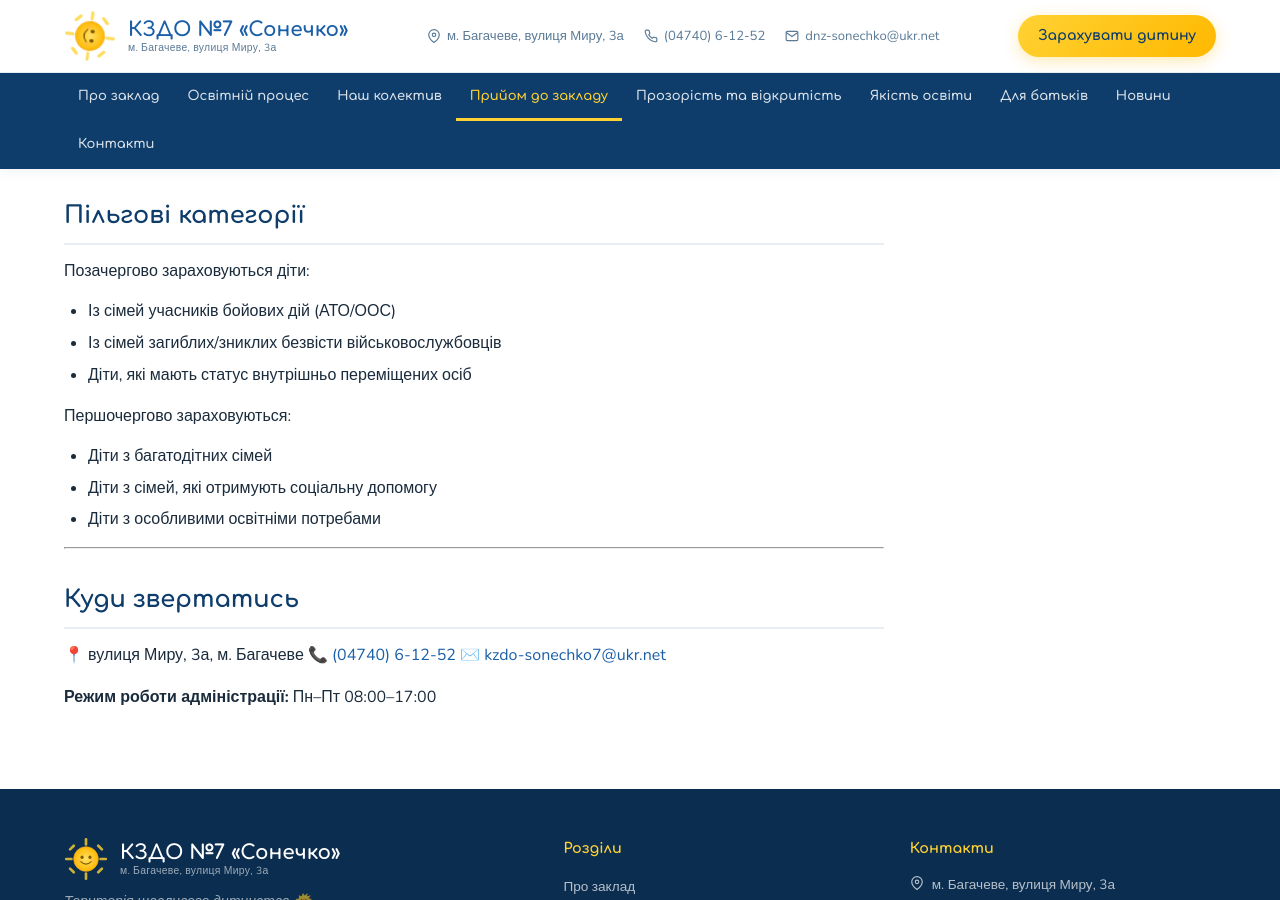
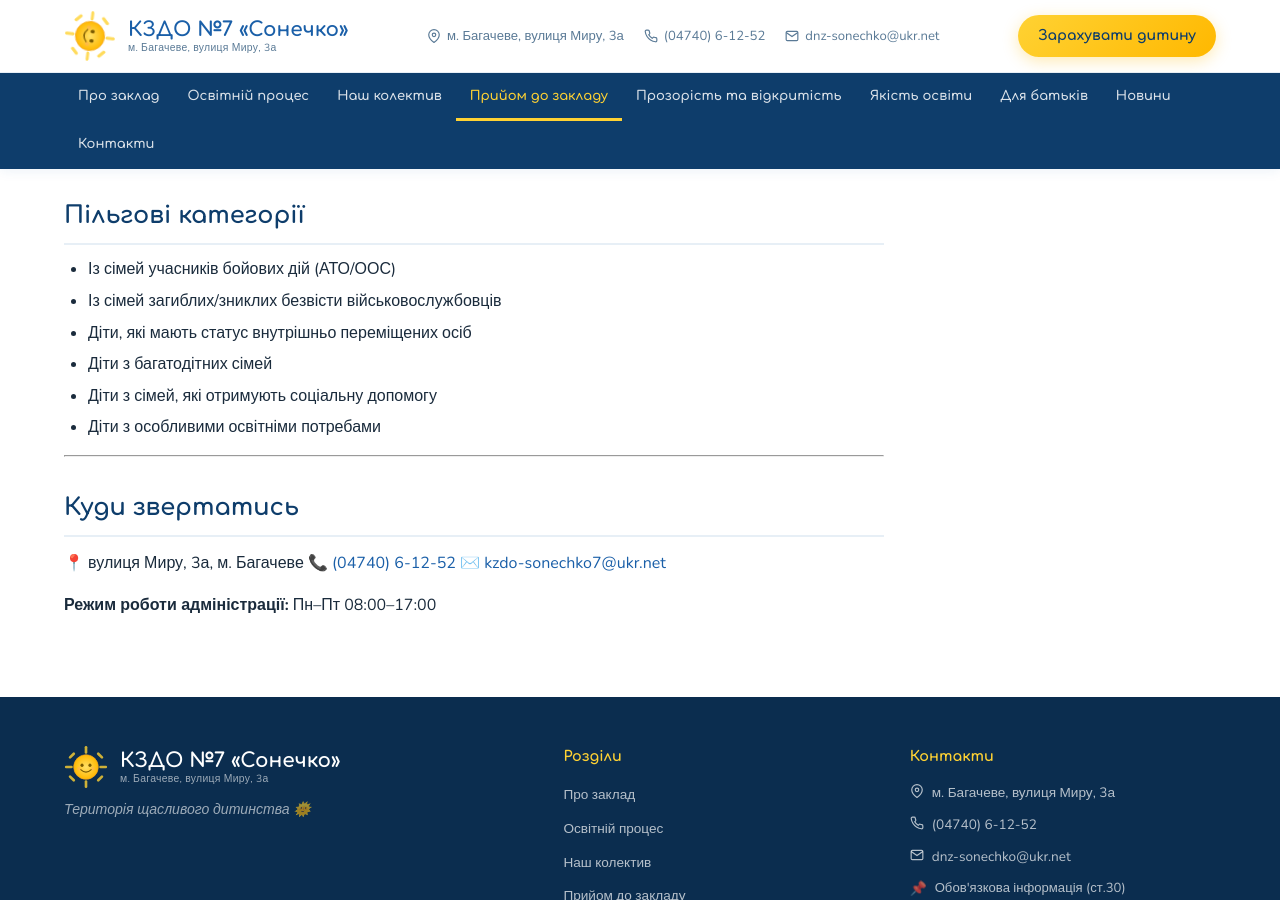
Before and after one commit to sonechko7/sonechko7.github.io, a Jekyll site: the page built from pages/pryiom.md, in a window 1280 px wide and 900 px high, scrolled down 1216 px. Built offline with Jekyll 4.4.1, drawn with Linux system fonts in a browser that asks for light colours.

Commit message:
Update Сторінка “pryiom”

```diff
--- a/pages/pryiom.md
+++ b/pages/pryiom.md
@@ -40,14 +40,9 @@ permalink: /pryiom/
 
 ## Пільгові категорії
 
-Позачергово зараховуються діти:
-
 - Із сімей учасників бойових дій (АТО/ООС)
 - Із сімей загиблих/зниклих безвісти військовослужбовців
 - Діти, які мають статус внутрішньо переміщених осіб
-
-Першочергово зараховуються:
-
 - Діти з багатодітних сімей
 - Діти з сімей, які отримують соціальну допомогу
 - Діти з особливими освітніми потребами
```
